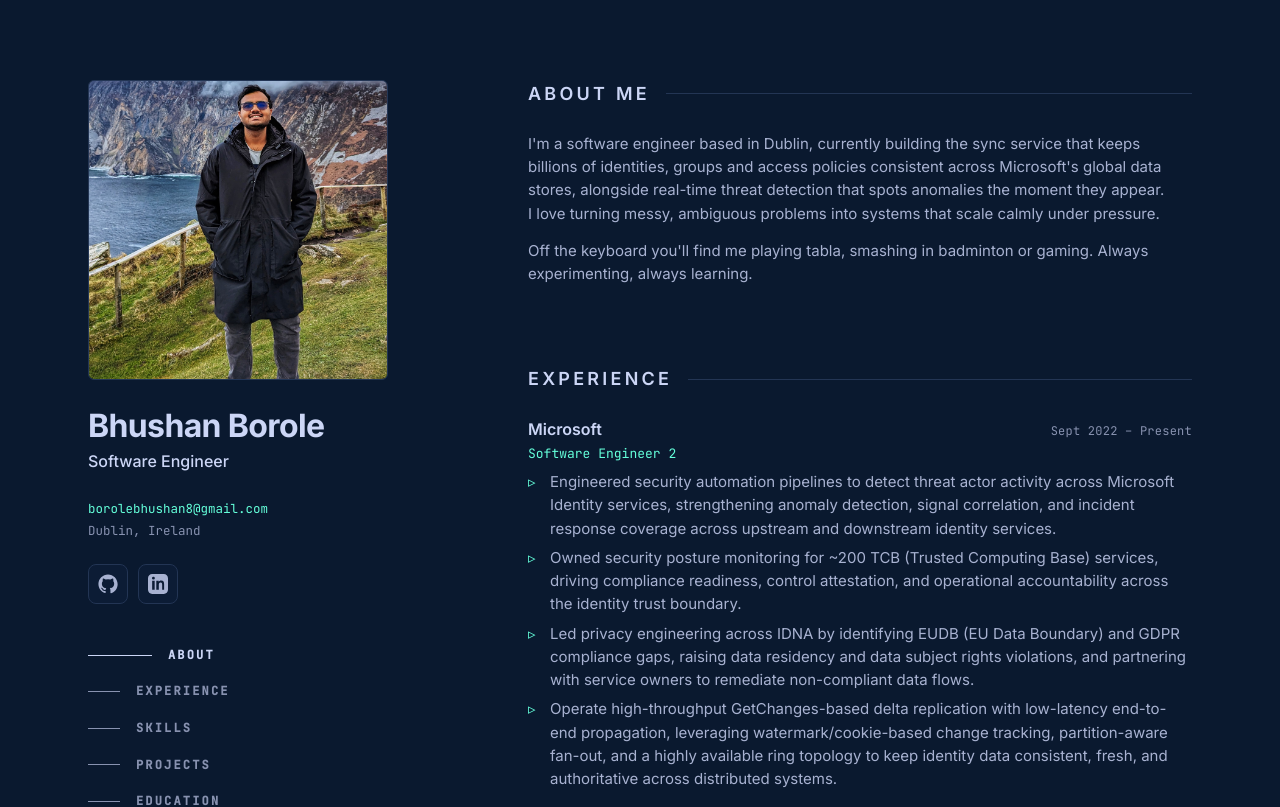
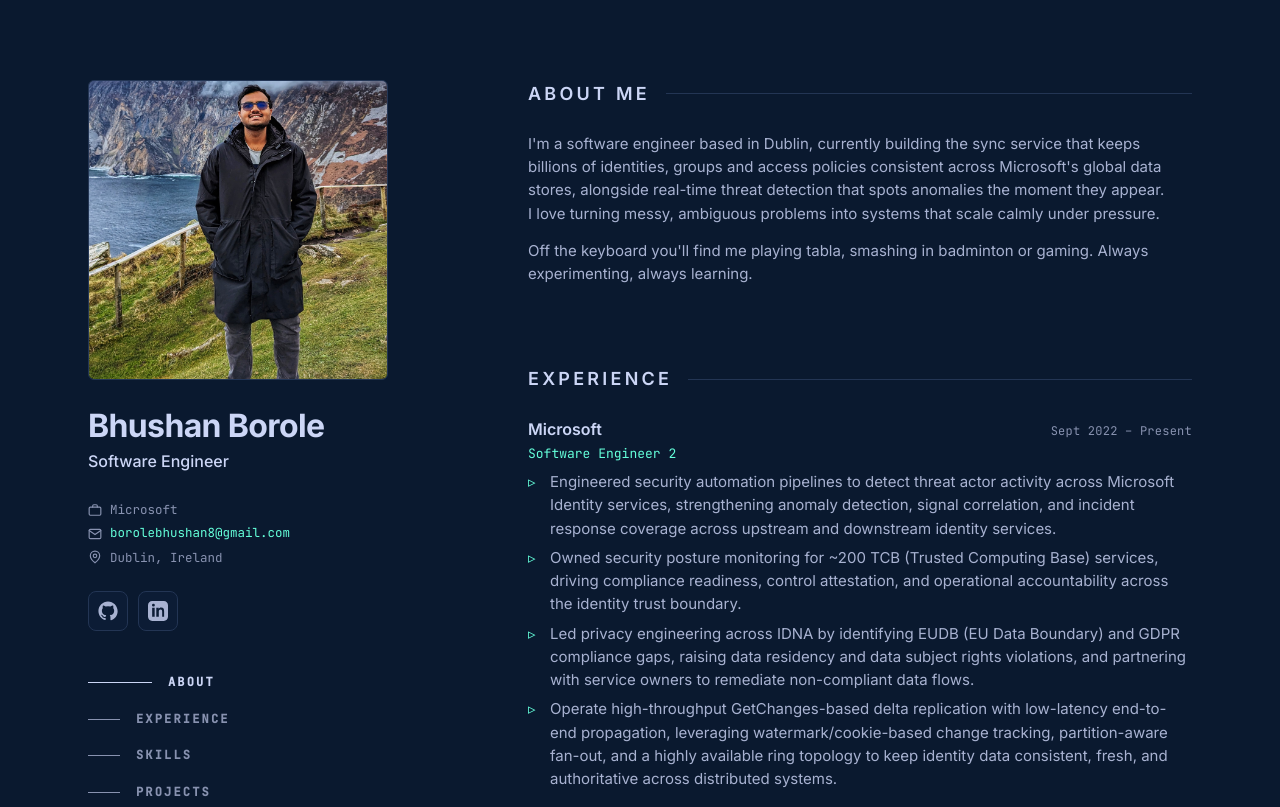
Before and after one commit to bhushan-borole/v2, a React (Vite) app: page / in a window 1280 px wide. Shown: the top 807 px of the page. Built offline with nearby package versions, Linux system fonts and the light colour scheme.

Commit message:
Add Microsoft contact line + icons (briefcase, mail, pin)

```diff
--- a/src/App.css
+++ b/src/App.css
@@ -85,7 +85,19 @@ a:hover { border-bottom-color: var(--green); }
   color: var(--slate);
   margin-bottom: 36px;
 }
-.contact-line { margin: 3px 0; }
+.contact-line {
+  margin: 4px 0;
+  display: flex;
+  align-items: center;
+  gap: 8px;
+}
+.contact-icon {
+  display: inline-flex;
+  align-items: center;
+  justify-content: center;
+  color: var(--slate);
+  flex-shrink: 0;
+}
 
 .nav {
   display: flex;
--- a/src/App.jsx
+++ b/src/App.jsx
@@ -9,7 +9,7 @@ import {
   socials,
 } from './data.js'
 import profileImg from './assets/profile.jpg'
-import { SocialIcon } from './SocialIcon.jsx'
+import { SocialIcon, ContactIcon } from './SocialIcon.jsx'
 import './App.css'
 
 const NAV = [
@@ -149,6 +149,7 @@ export default function App() {
         <div className="contact">
           {profile.contact.map((c, i) => (
             <div key={i} className="contact-line">
+              {c.icon && <span className="contact-icon"><ContactIcon name={c.icon} /></span>}
               {c.href ? <a href={c.href}>{c.label}</a> : <span>{c.label}</span>}
             </div>
           ))}
--- a/src/SocialIcon.jsx
+++ b/src/SocialIcon.jsx
@@ -1,4 +1,33 @@
 const COMMON = { width: 20, height: 20, viewBox: '0 0 24 24', fill: 'currentColor', xmlns: 'http://www.w3.org/2000/svg' }
+
+export function ContactIcon({ name }) {
+  const props = { ...COMMON, width: 14, height: 14, fill: 'none', stroke: 'currentColor', strokeWidth: 2, strokeLinecap: 'round', strokeLinejoin: 'round' }
+  switch (name) {
+    case 'briefcase':
+      return (
+        <svg {...props} aria-hidden="true">
+          <rect x="2" y="7" width="20" height="14" rx="2" />
+          <path d="M8 7V5a2 2 0 0 1 2-2h4a2 2 0 0 1 2 2v2" />
+        </svg>
+      )
+    case 'mail':
+      return (
+        <svg {...props} aria-hidden="true">
+          <rect x="2" y="4" width="20" height="16" rx="2" />
+          <path d="m22 6-10 7L2 6" />
+        </svg>
+      )
+    case 'pin':
+      return (
+        <svg {...props} aria-hidden="true">
+          <path d="M20 10c0 6-8 12-8 12s-8-6-8-12a8 8 0 0 1 16 0Z" />
+          <circle cx="12" cy="10" r="3" />
+        </svg>
+      )
+    default:
+      return null
+  }
+}
 
 export function SocialIcon({ name }) {
   switch (name) {
--- a/src/data.js
+++ b/src/data.js
@@ -1,8 +1,9 @@
 export const profile = {
   name: 'Bhushan Borole',
   contact: [
-    { label: 'borolebhushan8@gmail.com', href: 'mailto:borolebhushan8@gmail.com' },
-    { label: 'Dublin, Ireland' },
+    { icon: 'briefcase', label: 'Microsoft' },
+    { icon: 'mail', label: 'borolebhushan8@gmail.com', href: 'mailto:borolebhushan8@gmail.com' },
+    { icon: 'pin', label: 'Dublin, Ireland' },
   ],
 }
 
```
